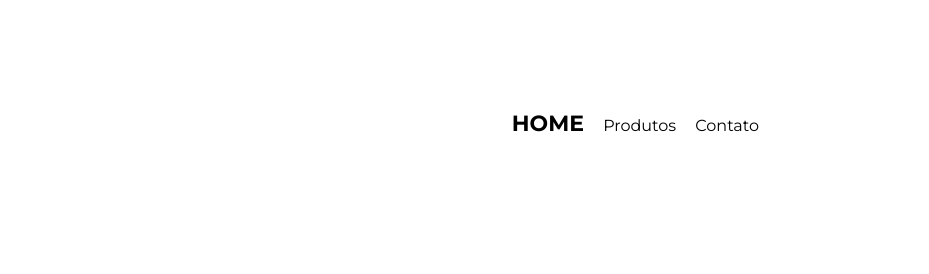
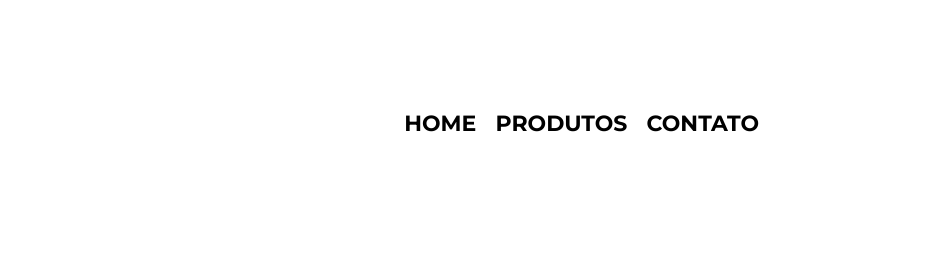
Before and after one commit to ProfPedroHZ/site-barbearia, a plain HTML site: page index.html in a window 1280 px wide. Shown: the top 274 px of the page, 351-1280 px from the left. Drawn offline with Linux system fonts and the light colour scheme.

Commit message:
ajuste menu

```diff
--- a/index.html
+++ b/index.html
@@ -18,8 +18,8 @@
             <nav>
                 <ul>
                     <li><a href="index.html">Home</a></li>
-                    <li>Produtos</li>
-                    <li>Contato</li>
+                    <li><a href="index.html">Produtos</a></li>
+                    <li><a href="index.html">Contato</a></li>
                 </ul>
             </nav>
         </div>
```
